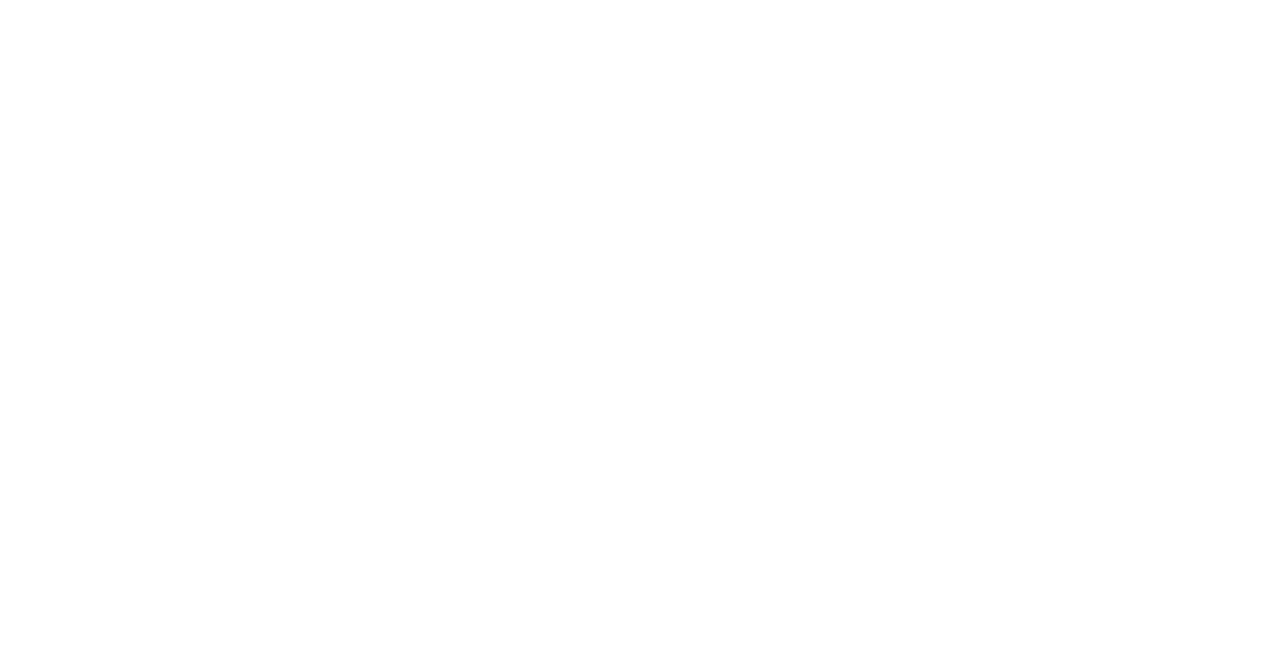
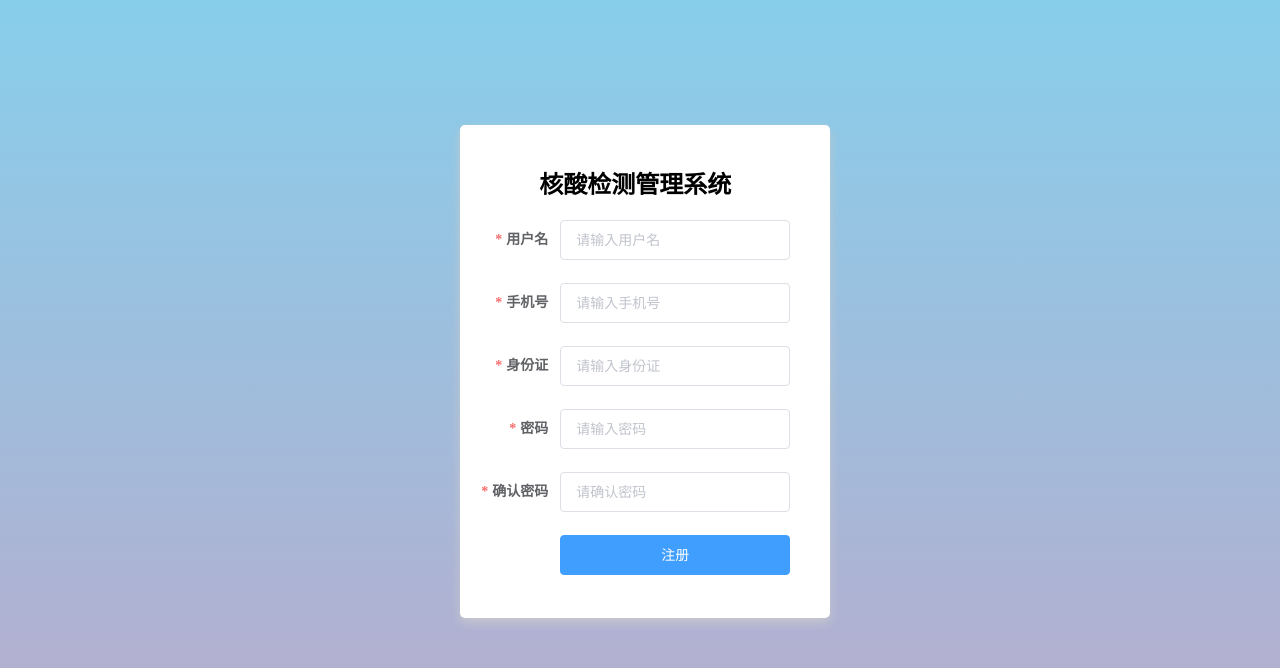
Before and after one commit to Tsuihu/pcManagement-web, a Vue app: page /#/registe in a window 1280 px wide. Shown: the top 668 px of the page. Built offline with nearby package versions, Linux system fonts and the light colour scheme; a small style sheet from the web is missing.

Commit message:
登录与注册

```diff
--- a/src/axios/api.js
+++ b/src/axios/api.js
@@ -11,41 +11,21 @@
 
 function callback(res, resolve, loadingInstance) {
   loadingInstance.close();
-  if (res.data.code == 100) {
-    //SUCCESS_NO_MSG
-    // Message.success({
-    //   message: res.data.msg,
-    // });
-  }
   if (res.data.code == 200) {
     //SUCCESS_MSG
     Message.success({
-      message: res.data.msg
+      message: res.data.errMsg
     });
   }
-  if (res.data.code == 300) {
-    //SUCCESS_MSG
-    MessageBox.alert(res.data.msg, '登录超时', {
-      confirmButtonText: '确定',
-      callback: action => {
-        router.push("/login")
-      }
+  if (res.data.code == 500) {
+    Message.warning({
+      message: res.data.errMsg
     });
   }
-  if (res.data.code == 400) {
+  if (res.data.code == 101) {
     //WARNING
     Message.warning({
-      message: res.data.msg
-    });
-  }
-  if (res.data.code == 401) {
-    //CONFIRM
-    //不做处理，由业务模块处理
-  }
-  if (res.data.code == 500) {
-    //ERROR
-    Message.error({
-      message: res.data.msg
+      message: res.data.errMsg
     });
   }
   resolve(res.data);
--- a/src/common/comm.js
+++ b/src/common/comm.js
@@ -4,7 +4,7 @@
   urlPrefix: "/api",
   //返回代码常量，要和后台的常量定义保持一致
   RESULT_CODE: {
-    WARNING: 400, CONFIRM: 401, ERROR: 500, VALIDATE_FAILED: 501, NOT_LOGIN: 300
+    SUCCESS: 200, ERROR: 500, LOGIN_ERROR: 101,
   },
   utils: {
     nullToEmpty(obj) {
--- a/src/components/Left.vue
+++ b/src/components/Left.vue
@@ -7,7 +7,7 @@
         text-color="#303133">
         <router-link to="/home">
           <el-menu-item index="0">
-            <i class="fa fa-square"></i>
+            <i class="fa fa-th-large"></i>
             <span>首页</span>
           </el-menu-item>
         </router-link>
@@ -20,19 +20,25 @@
         <router-link to="/home">
           <el-menu-item index="2">
             <i class="fa fa-heartbeat"></i>
-            <span>核算记录</span>
+            <span>核算结果</span>
           </el-menu-item>
         </router-link>
         <router-link to="/home">
           <el-menu-item index="3">
-            <i class="fa fa fa-bell"></i>
-            <span>公告信息</span>
+            <i class="fa fa-bar-chart"></i>
+            <span>试管管理</span>
           </el-menu-item>
         </router-link>
         <router-link to="/home">
           <el-menu-item index="4">
-            <i class="fa 	fa fa-address-card"></i>
-            <span>个人信息</span>
+            <i class="fa fa-address-card"></i>
+            <span>人员信息</span>
+          </el-menu-item>
+        </router-link>
+        <router-link to="/home">
+          <el-menu-item index="5">
+            <i class="fa fa-user-circle-o"></i>
+            <span>系统用户</span>
           </el-menu-item>
         </router-link>
 
--- a/src/router.js
+++ b/src/router.js
@@ -1,6 +1,7 @@
 import Vue from "vue";
 import Router from "vue-router";
 import Login from './views/login/Login.vue'
+import Registe from './views/registe/Registe.vue'
 import Index from './views/Index.vue'
 import Home from './views/home/Home.vue'
 
@@ -17,6 +18,11 @@
       path: '/login',
       name: 'login',
       component: Login
+    },
+    {
+      path: '/registe',
+      name: 'registe',
+      component: Registe
     },
     {
       path: '/index',
--- a/src/views/login/Login.vue
+++ b/src/views/login/Login.vue
@@ -2,19 +2,19 @@
   <div class="login">
     <section class="form_container">
       <div class="manage_tip">
-        <span class="title">资金后台管理系统</span>
         <el-form :model="loginUser" :rules="rules" ref="loginFrom" label-width="60px" class="loginFrom">
-          <el-form-item label="邮箱" prop="email">
-            <el-input type="text" v-model="loginUser.email" placeholder="请输入email"></el-input>
+          <h1>核酸检测管理系统</h1>
+          <el-form-item label="电话" prop="tel">
+            <el-input type="tel" v-model="loginUser.tel" placeholder="请输入电话"></el-input>
           </el-form-item>
           <el-form-item label="密码" prop="password">
-            <el-input type="password" v-model="loginUser.password" placeholder="请输入用户名"></el-input>
+            <el-input type="password" v-model="loginUser.password" placeholder="请输入密码"></el-input>
           </el-form-item>
           <el-form-item>
-            <el-button type="primary" class="submit_btn" @click="submitForm('loginFrom')">登录</el-button>
+            <el-button type="primary" class="submit_btn" @click="submitForm()">登录</el-button>
           </el-form-item>
           <div class="tiparea">
-            <p>还没有账号?现在 <router-link to='/register'>注册</router-link></p>
+            <p>还没有账号?现在 <router-link to='/registe'>注册</router-link></p>
           </div>
         </el-form>
       </div>
@@ -23,20 +23,26 @@
 </template>
 
 <script>
+import api from '../../axios/api'
 export default {
   name: 'login',
   components:{},
   data() {
     return {
       loginUser:{
-        email:'',
+        tel:'',
         password:''
       },
       rules:{
-        email:[{
-          type:'email',
+        tel:[{
           required:true,
-          message:'邮箱格式不正确',
+          message:'请输入正确手机号',
+          trigger:'blur'
+        },
+        {
+          min:11,
+          max:11,
+          message:'请输入正确手机号',
           trigger:'blur'
         }],
         password:[{
@@ -55,10 +61,14 @@
   },
   methods: {
     // 登录提交
-    submitForm(loginFrom){
-
-    },
-
+    submitForm(){
+        api.post('/manager/login.do',this.loginUser).then(res => {
+          if(res.code == this.$comm.RESULT_CODE.SUCCESS) {
+            sessionStorage.setItem('manager',res.data)
+            this.$router.push('/index')
+          }
+        })
+      }
   }
 }
 </script>
@@ -68,10 +78,10 @@
   position: relative;
   width: 100%;
   height: 100%;
-  background-color: skyblue;
-  /* background: url(../assets/bg.jpg) no-repeat center center; */
+  background-image: linear-gradient(skyblue,#bac);
   background-size: 100% 100%;
 }
+
 .form_container {
   width: 370px;
   height: 210px;
@@ -82,10 +92,10 @@
   border-radius: 5px;
   text-align: center;
 }
-.form_container .manage_tip {
+.manage_tip .manage_tip {
   font-family: "Microsoft YaHei";
   font-weight: bold;
-  font-size: 26px;
+  /* font-size: 26px; */
   color: #fff;
 }
 .loginFrom {
--- /dev/null
+++ b/src/views/registe/Registe.vue
@@ -0,0 +1,170 @@
+<template>
+  <div class="register">
+    <section class="form_container">
+      <div class="manage_tip">
+        <el-form :model="registerUser" :rules="rules" ref="registerForm" label-width="80px" class="registerForm">
+          <h1 class="title">核酸检测管理系统</h1>
+          <el-form-item label="用户名" prop="name">
+            <el-input type="text" v-model="registerUser.name" placeholder="请输入用户名"></el-input>
+          </el-form-item>
+          <el-form-item label="手机号" prop="tel">
+            <el-input type="text" v-model="registerUser.tel" placeholder="请输入手机号"></el-input>
+          </el-form-item>
+          <el-form-item label="身份证" prop="idcard">
+            <el-input type="text" v-model="registerUser.idcard" placeholder="请输入身份证"></el-input>
+          </el-form-item>
+          <el-form-item label="密码" prop="password">
+            <el-input type="password" v-model="registerUser.password" placeholder="请输入密码"></el-input>
+          </el-form-item>
+          <el-form-item label="确认密码" prop="password2">
+            <el-input type="password" v-model="registerUser.password2" placeholder="请确认密码"></el-input>
+          </el-form-item>
+
+          <el-form-item>
+            <el-button type="primary" class="submit_btn" @click="submitForm('registerForm')">注册</el-button>
+          </el-form-item>
+        </el-form>
+      </div>
+    </section>
+  </div>
+</template>
+
+<script>
+import api from '../../axios/api'
+export default {
+  name: 'register',
+  components:{},
+  data() {
+    // 确认密码校验规则
+    var validatePass2 = (rule, value, callback) => {
+        if (value !== this.registerUser.password) {
+          callback(new Error('两次输入密码不一致!'));
+        } else {
+          callback();
+        }
+      };
+    return {
+      registerUser:{
+        name:'',
+        tel:'',
+        idcard:'',
+        password:'',
+        password2:'',
+      },
+      rules:{
+        name:[{
+          required:true,  // 必填
+          message:'用户名不能为空', // 提示信息
+          trigger:'blur'  // 失去焦点触发
+        },
+        {
+          min:2,  // 最小长度
+          max:30, // 最大长度
+          message:'长度在2-30字符之间',
+          trigger:'blur'
+        }],
+        tel:[{
+          required:true,
+          message:'手机号格式不正确',
+          trigger:'blur'
+        },
+        {
+          min:11,  // 最小长度
+          max:11, // 最大长度
+          message:'手机号格式不正确',
+          trigger:'blur'
+        }],
+        idcard:[{
+          required:true,
+          message:'身份证格式不正确',
+          trigger:'blur'
+        },
+        {
+          min:14,  // 最小长度
+          max:14, // 最大长度
+          message:'身份证格式不正确',
+          trigger:'blur'
+        }],
+        password:[{
+          required:true,
+          message:'密码不能为空',
+          trigger:'blur'
+        },
+        {
+          min:6,
+          max:30,
+          message:'长度在6-30字符之间',
+          trigger:'blur'
+        }],
+        password2:[{
+          required:true,
+          message:'确认密码不能为空',
+          trigger:'blur'
+        },
+        {
+          min:6,
+          max:30,
+          message:'长度在6-30字符之间',
+          trigger:'blur'
+        },
+        {
+          validator:validatePass2,
+          trigger:'blur'
+        }]
+      }
+    }
+  },
+  methods: {
+    // 注册提交
+    submitForm(formName){
+      this.$refs[formName].validate((valid) => {
+        if (valid) {
+          api.post('/manager/registe.do',this.registerUser).then(res => {
+            console.log(res)
+            this.$router.push('/login')
+          })
+        }
+      });
+    }
+  },
+}
+</script>
+
+<style scoped>
+.register {
+  position: relative;
+  width: 100%;
+  height: 100%;
+  background-image: linear-gradient(skyblue,#bac);
+  background-size: 100% 100%;
+}
+.form_container {
+  width: 370px;
+  height: 210px;
+  position: absolute;
+  top: 10%;
+  left: 34%;
+  padding: 25px;
+  border-radius: 5px;
+  text-align: center;
+}
+.form_container .manage_tip {
+  font-family: "Microsoft YaHei";
+  font-weight: bold;
+  font-size: 26px;
+  /* color: #fff; */
+}
+.title {
+  font-size: 24px;
+}
+.registerForm {
+  margin-top: 20px;
+  background-color: #fff;
+  padding: 20px 40px 20px 20px;
+  border-radius: 5px;
+  box-shadow: 0px 5px 10px #cccc;
+}
+.submit_btn{
+  width: 100%;
+}
+</style>
--- a/vue.config.js
+++ b/vue.config.js
@@ -17,7 +17,7 @@
     proxy: {
       "/api": {
         //后端的访问地址
-        target: "http://127.0.0.1:8090/",
+        target: "http://127.0.0.1:8080/",
         changeOrigin: true,
         pathRewrite: {
           "^/api": "/"
```
